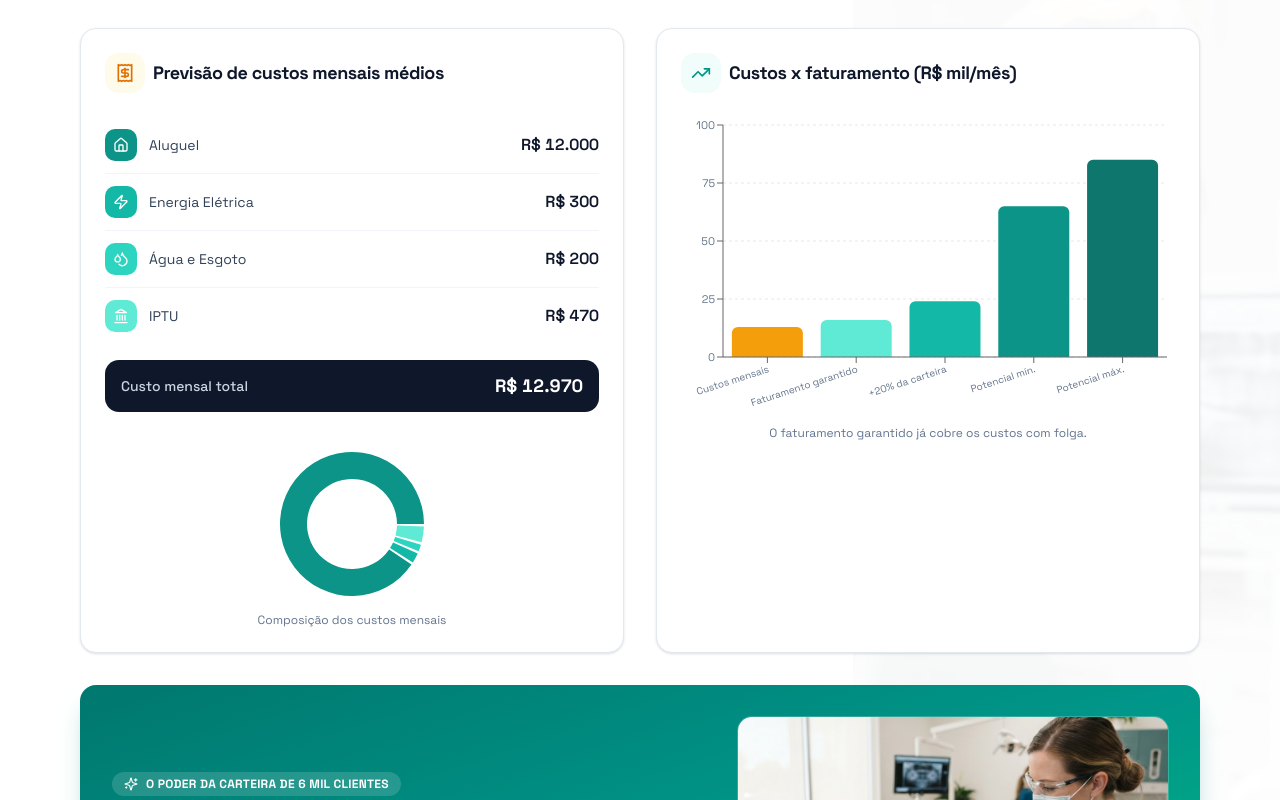
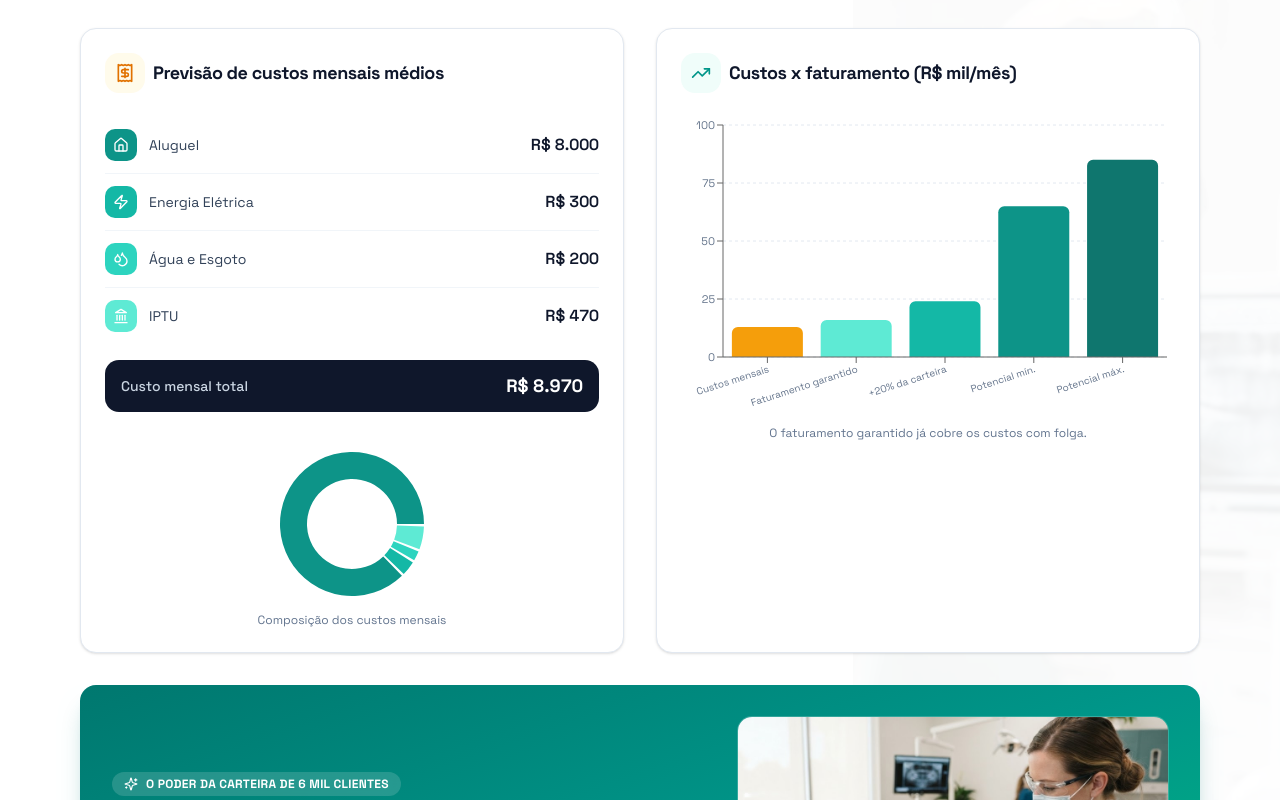
Before and after one commit to youngsbrasil/v0-landing-page-youngs-brasil, a Next.js app: page /venda-clinica-odontologica in a window 1280 px wide. Shown: the part 1620-2420 px from the top of the page. Built offline with nearby package versions, Linux system fonts and the light colour scheme.

Commit message:
fix: update clinic monthly rent cost to R$ 8,000
Co-authored-by: youngsbrasil <221871079+youngsbrasil@users.noreply.github.com>

```diff
--- a/app/venda-clinica-odontologica/clinica-sale-page.tsx
+++ b/app/venda-clinica-odontologica/clinica-sale-page.tsx
@@ -271,7 +271,7 @@ const NEARBY_POINTS = [
 
 /* ---------------- Financial data ---------------- */
 const MONTHLY_COSTS = [
-  { icon: Home, label: "Aluguel", value: 12000, display: "R$ 12.000" },
+  { icon: Home, label: "Aluguel", value: 8000, display: "R$ 8.000" },
   { icon: Zap, label: "Energia Elétrica", value: 300, display: "R$ 300" },
   { icon: Droplets, label: "Água e Esgoto", value: 200, display: "R$ 200" },
   { icon: Landmark, label: "IPTU", value: 470, display: "R$ 470" },
```
